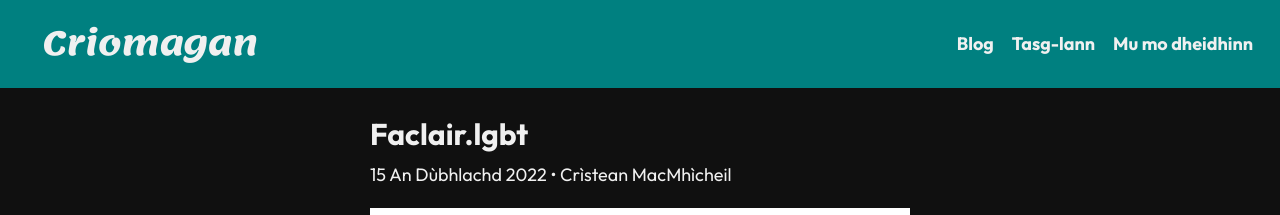
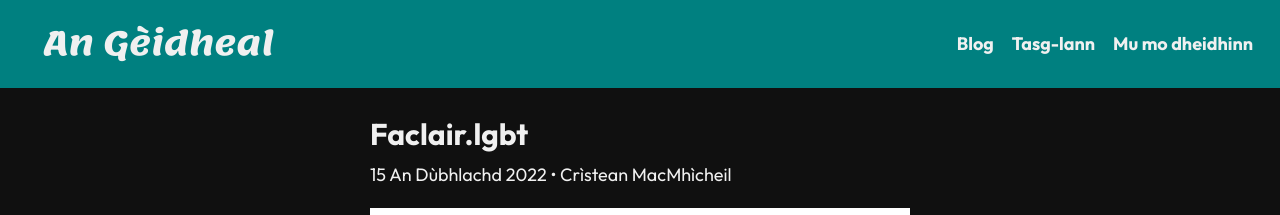
Before and after one commit to angeidheal/angeidheal, a Jekyll site: the page built from _posts/2022-12-15-faclair-lgbt.md, in a window 1280 px wide. Shown: the top 215 px of the page. Built offline with Jekyll 4.4.1, drawn with Linux system fonts in a browser that asks for light colours; nearby versions of some CDN libraries.

Commit message:
Update _config.yml

```diff
--- a/_config.yml
+++ b/_config.yml
@@ -1,8 +1,8 @@
 # Site settings
-title: Criomagan
+title: An Gèidheal
 description: Blog Chrìstein MhicMhìcheil
 # baseurl: "/" # the subpath of your site, e.g. /blog
-url: "https://criomagan.scot" # the base hostname & protocol for your site
+url: "https://angeidheal.scot" # the base hostname & protocol for your site
 excerpt_separator: <!--more-->
 
 #footer
```
